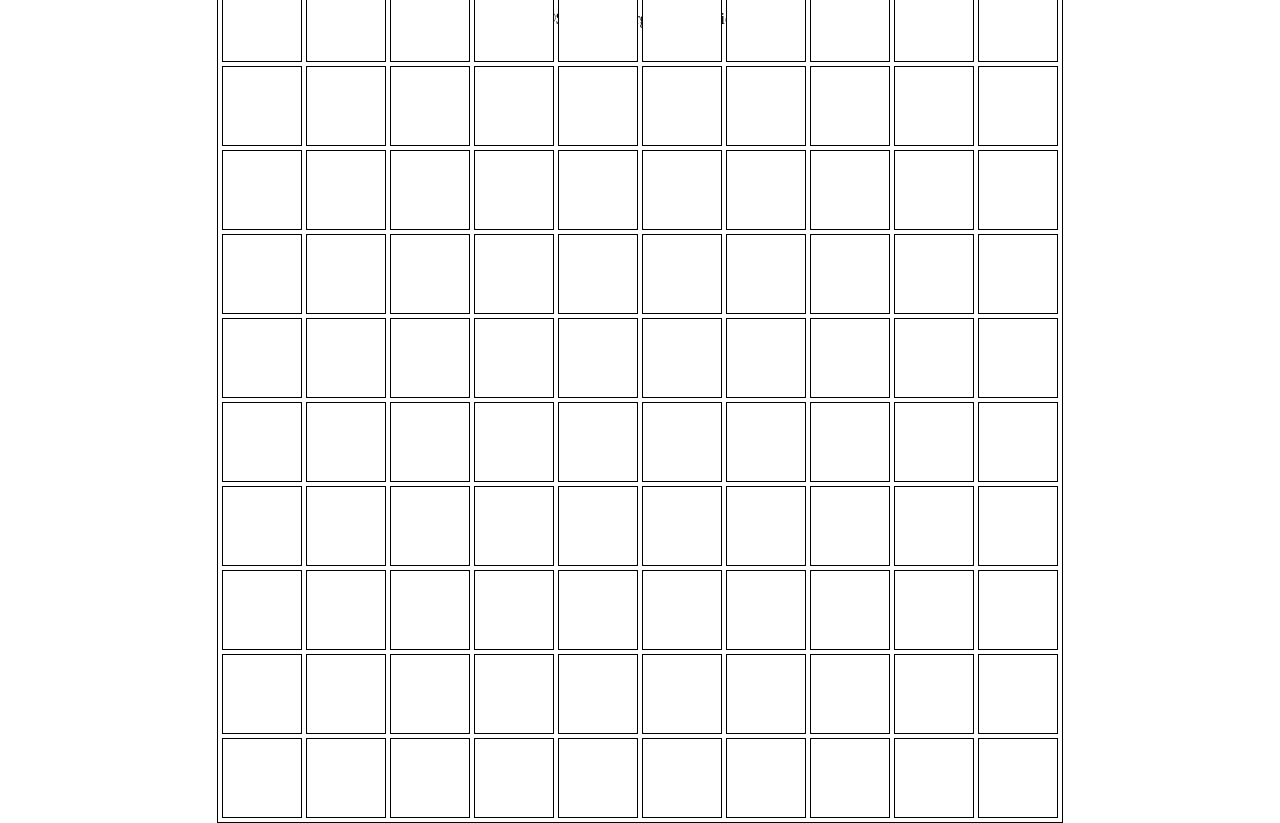
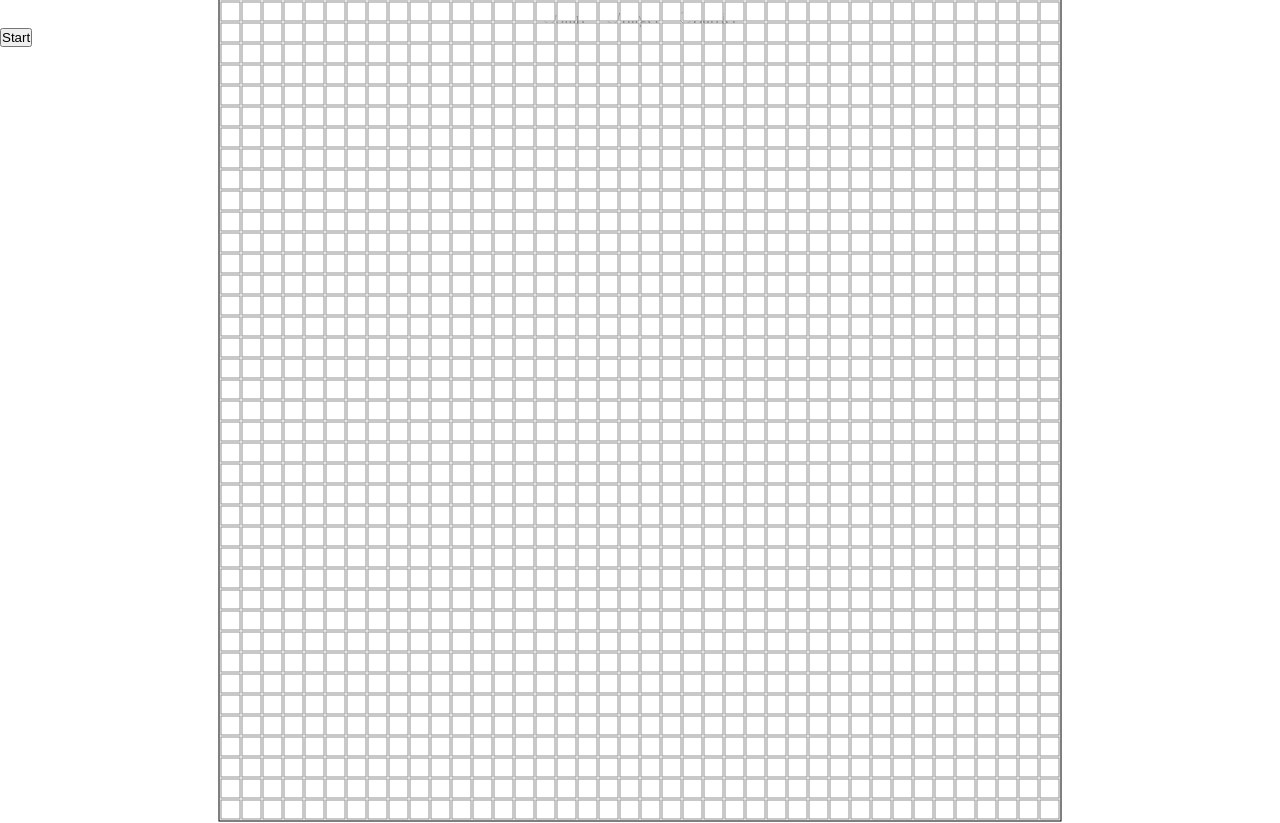
Before and after one commit to JesusLeto/vue-astar, a Vue app: page / in a window 1280 px wide. Built offline with nearby package versions, Linux system fonts and the light colour scheme.

Commit message:
test expansion implementation

```diff
--- a/src/components/Cell.vue
+++ b/src/components/Cell.vue
@@ -8,6 +8,7 @@ const props = defineProps<{
 
 const cellColor = computed(() => {
   const cellStatus = props.data.status
+  if (props.data.isVisited) return "blue"
   switch (cellStatus) {
     case CellType.Start:
       return "red"
@@ -18,7 +19,6 @@ const cellColor = computed(() => {
     default:
       return "white"
   }
-
 })
 
 </script>
@@ -33,11 +33,13 @@ const cellColor = computed(() => {
 
 <style scoped>
 .cell {
-    width: 80px;
-    height: 80px;
+    width: 20px;
+    height: 20px;
     text-align: center;
-    border: 1px solid black;
-    margin-right: 4px;
-    margin-bottom: 4px;
+    border: 1px solid rgb(146, 146, 146);
+    margin-right: 1px;
+    margin-bottom: 1px;
 }
 </style>
+
+// 1 + 21 * 40 = 841
--- a/src/components/MainField.vue
+++ b/src/components/MainField.vue
@@ -3,12 +3,13 @@ import { ref } from 'vue';
 import Cell from './Cell.vue';
 import { CellType, type CellData } from '@/definitions/definitions';
 import { generateField } from "@/utils"
+import startExpansion from '@/startExpansion';
 
 const props = defineProps<{
     currentCellType: CellType
 }>()
 
-const initValue = generateField(10, 10)
+const initValue = generateField(40, 40)
 
 const cellsValue = ref<CellData[][]>(initValue)
 const startCell = ref<Partial<CellData>>({})
@@ -28,17 +29,17 @@ function setCellSetting(data: CellData, force = false) {
     if (props.currentCellType === CellType.Barrier) {
         setBarrierCell(data)
     }
-    cellsValue.value[data.coord.x][data.coord.y].status = props.currentCellType
+    cellsValue.value[data.coord.y][data.coord.x].status = props.currentCellType
 }
 
 function setStartCell(data: CellData) {
     if (startCell.value.index === data.index) return
 
     if (startCell.value.coord !== undefined) {
-        cellsValue.value[startCell.value.coord.x][startCell.value.coord.y].status = CellType.Empty
+        cellsValue.value[startCell.value.coord.y][startCell.value.coord.x].status = CellType.Empty
     }
 
-    if (cellsValue.value[data.coord.x][data.coord.y].status === CellType.Target) targetCell.value = {}
+    if (cellsValue.value[data.coord.y][data.coord.x].status === CellType.Target) targetCell.value = {}
     startCell.value = data
 }
 
@@ -46,28 +47,34 @@ function setTargetCell(data: CellData) {
     if (targetCell.value.index === data.index) return
 
     if (targetCell.value.coord !== undefined) {
-        cellsValue.value[targetCell.value.coord.x][targetCell.value.coord.y].status = CellType.Empty
+        cellsValue.value[targetCell.value.coord.y][targetCell.value.coord.x].status = CellType.Empty
     }
 
-    if (cellsValue.value[data.coord.x][data.coord.y].status === CellType.Start) startCell.value = {}
+    if (cellsValue.value[data.coord.y][data.coord.x].status === CellType.Start) startCell.value = {}
     targetCell.value = data
 }
 
 function setBarrierCell(data: CellData) {
-    if (cellsValue.value[data.coord.x][data.coord.y].status === CellType.Start) startCell.value = {}
-    if (cellsValue.value[data.coord.x][data.coord.y].status === CellType.Target) targetCell.value = {}
+    if (cellsValue.value[data.coord.y][data.coord.x].status === CellType.Start) startCell.value = {}
+    if (cellsValue.value[data.coord.y][data.coord.x].status === CellType.Target) targetCell.value = {}
+}
+
+function start() {
+    if (startCell.value.index === undefined) return
+    startExpansion(cellsValue, startCell.value as CellData)
 }
 
 </script>
 
 <template>
     <div>
+        <button @click="start">Start</button>
         <div
             class="field"
             @mousedown="() => isPressMouseButton = true"
             @mouseup="() => isPressMouseButton = false"
         >
-        <template
+            <template
             v-for="row in cellsValue"
         >
             <Cell
@@ -76,8 +83,8 @@ function setBarrierCell(data: CellData) {
             @click="() => setCellSetting(data, true)"
             @mousemove="() => setCellSetting(data)"
         />
-    </template>
-  </div>
+            </template>
+        </div>
     </div>
 </template>
 
@@ -87,12 +94,12 @@ function setBarrierCell(data: CellData) {
     top: 50%;
     left: 50%;
     transform: translate(-50%, -50%);
-    width: 846px;
-    height: 846px;
+    width: 843px;
+    height: 843px;
     border: 1px solid black;
     display: flex;
     flex-wrap: wrap;
-    padding-top: 4px;
-    padding-left: 4px;
+    padding-top: 1px;
+    padding-left: 1px;
 }
 </style>
--- a/src/queue.ts
+++ b/src/queue.ts
@@ -1,4 +1,4 @@
-class Queue<T> {
+export default class Queue<T> {
     data: T[];
 
     constructor(start: T) {
@@ -17,4 +17,8 @@ class Queue<T> {
         return !this.data.length
     }
 
+    clear() {
+        this.data = []
+    }
+
 }
--- /dev/null
+++ b/src/startExpansion.ts
@@ -0,0 +1,68 @@
+import type { Ref } from "vue"
+import  {type CellData, CellType} from "@/definitions/definitions"
+import Queue from "./queue"
+
+const delay = (time: number) => new Promise((res) => setTimeout(res, time))
+
+export default async function startExpansion(data: Ref<CellData[][]>, startCell: CellData) {
+    const queue = new Queue<CellData>(startCell)
+
+    while (!queue.empty()) {
+        const {coord: currentCellCoords} = queue.get()
+        const isStartCell = startCell.index === data.value[currentCellCoords.y][currentCellCoords.x].index
+        if (data.value[currentCellCoords.y][currentCellCoords.x].isVisited) continue
+        if (data.value[currentCellCoords.y][currentCellCoords.x].status === CellType.Barrier) continue
+        if (data.value[currentCellCoords.y][currentCellCoords.x].status === CellType.Target) return
+        if (!isStartCell) {
+            data.value[currentCellCoords.y][currentCellCoords.x].isVisited = true
+        }
+        await delay(5)
+
+
+        if (currentCellCoords.x - 1 > -1) {
+            const possibleNeighbour = data.value[currentCellCoords.y][currentCellCoords.x - 1]
+            queue.add(possibleNeighbour)
+        }
+        if (currentCellCoords.x + 1 < 40) {
+            const possibleNeighbour = data.value[currentCellCoords.y][currentCellCoords.x + 1]
+            queue.add(possibleNeighbour)
+        }
+        if (currentCellCoords.y - 1 > -1) {
+            const possibleNeighbour = data.value[currentCellCoords.y - 1][currentCellCoords.x]
+            queue.add(possibleNeighbour)
+        }
+        if (currentCellCoords.y + 1 < 40) {
+            const possibleNeighbour = data.value[currentCellCoords.y + 1][currentCellCoords.x]
+            queue.add(possibleNeighbour)
+        }
+
+    }
+
+    // const interval = setInterval(() => {
+    //     if (queue.empty()) {
+    //         clearInterval(interval)
+    //         return
+    //     }
+    //     const {coord: currentCellCoords} = queue.get()
+    //     if ( data.value[currentCellCoords.y][currentCellCoords.x].isVisited) return
+
+    //     data.value[currentCellCoords.y][currentCellCoords.x].isVisited = true
+
+    //     if (currentCellCoords.x - 1 > -1) {
+    //         const possibleNeighbour = data.value[currentCellCoords.y][currentCellCoords.x - 1]
+    //         queue.add(possibleNeighbour)
+    //     }
+    //     if (currentCellCoords.x + 1 < 40) {
+    //         const possibleNeighbour = data.value[currentCellCoords.y][currentCellCoords.x + 1]
+    //         queue.add(possibleNeighbour)
+    //     }
+    //     if (currentCellCoords.y - 1 > -1) {
+    //         const possibleNeighbour = data.value[currentCellCoords.y - 1][currentCellCoords.x]
+    //         queue.add(possibleNeighbour)
+    //     }
+    //     if (currentCellCoords.x + 1 < 40) {
+    //         const possibleNeighbour = data.value[currentCellCoords.y + 1][currentCellCoords.x]
+    //         queue.add(possibleNeighbour)
+    //     }
+    // }, 100)
+}
--- a/src/utils.ts
+++ b/src/utils.ts
@@ -9,8 +9,8 @@ export function generateField(xValue: number, yValue: number) {
         for(let j = 0; j < yValue; j++) {
             rowData.push({
                 coord: {
-                    x: i,
-                    y: j
+                    x: j,
+                    y: i
                 },
                 status: CellType.Empty,
                 index,
```
